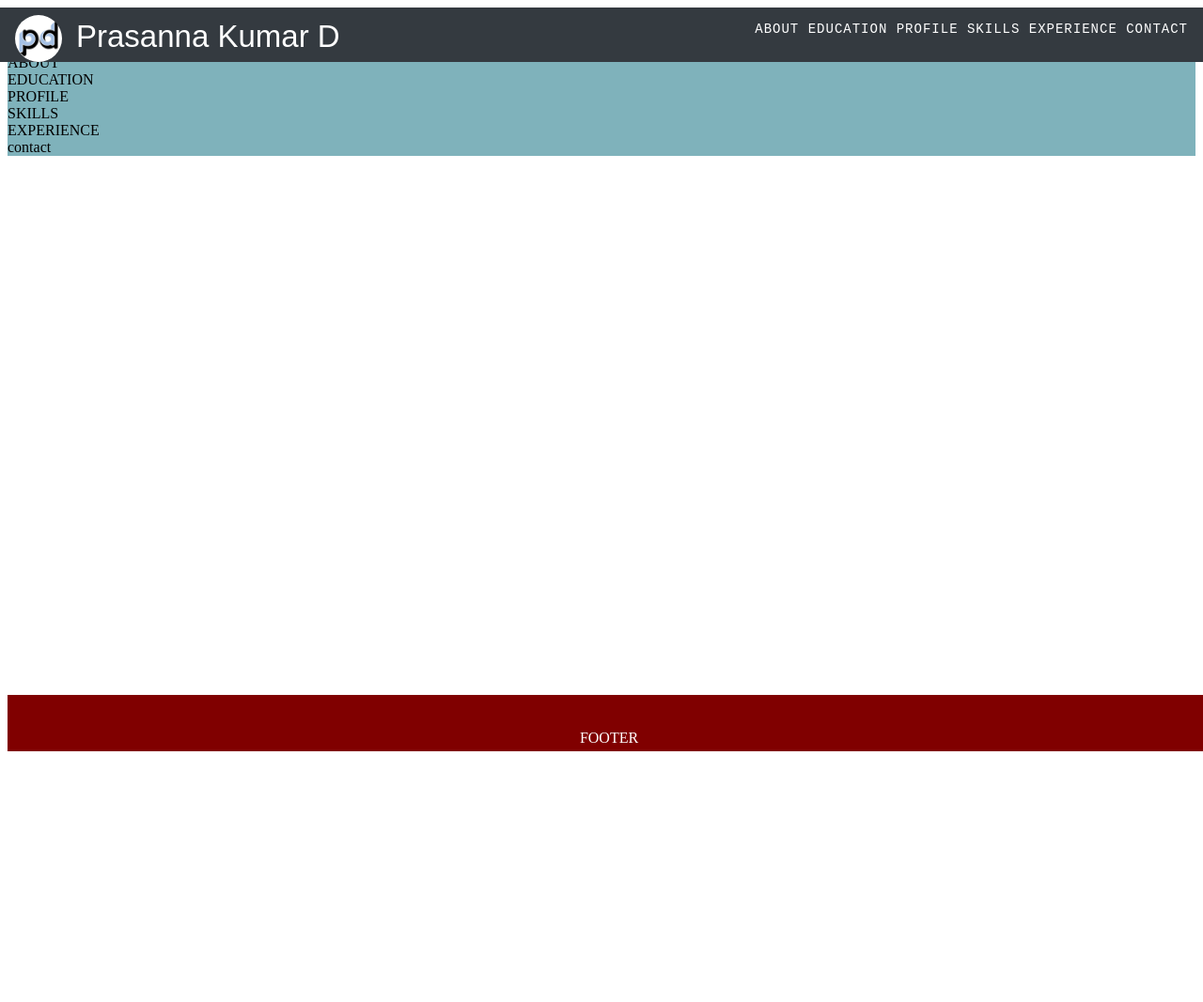
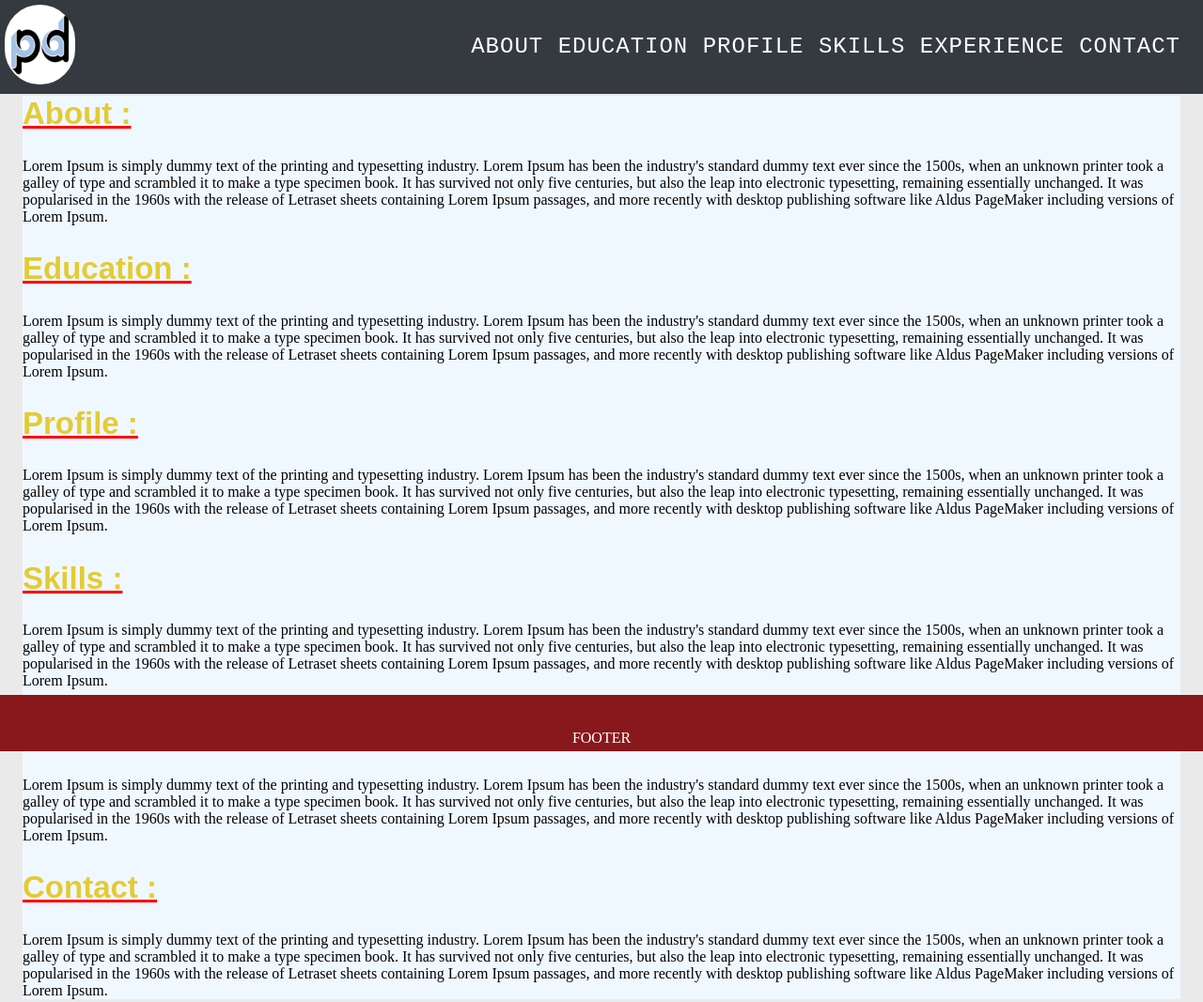
Before and after one commit to PrasannaDommalapati/portfolio, a website built with webpack: page index.html in a window 1280 px wide. Shown: the whole page at 94% size. Before the commit the page ends 800 px from the top, so only its background shows below. Built offline with Linux system fonts and the light colour scheme.

Commit message:
build command missing

```diff
--- a/index.html
+++ b/index.html
@@ -2,16 +2,21 @@
 <html lang="en">
 <head>
     <meta charset="UTF-8">
+    <link rel="stylesheet"
+          href="https://use.fontawesome.com/releases/v5.0.13/css/all.css"
+          integrity="sha384-DNOHZ68U8hZfKXOrtjWvjxusGo9WQnrNx2sqG0tfsghAvtVlRW3tvkXWZh58N9jp"
+          crossorigin="anonymous">
     <link rel="shortcut icon" href="src/assets/favicon.ico"/>
     <title>Prasanna KC Dommalapati</title>
 </head>
 <body>
 <div class="kcHeader">
-    <div class="logo">
-        <img src="src/assets/pd-logo.jpeg">
-        <div class="title">prasanna kumar d</div>
-    </div>
+    <img class="logo" src="src/assets/pd-logo.jpeg">
+    <div class="title">prasanna kumar d</div>
     <ul class="menu">
+        <div class="mobileMenu">
+            <i class="fas fa-bars"></i>
+        </div>
         <li>about</li>
         <li>education</li>
         <li>profile</li>
@@ -21,17 +26,63 @@
     </ul>
 </div>
 <div class="kcContainer">
-        <div class="about">about</div>
-        <div class="education">education</div>
-        <div class="profile">profile</div>
-        <div class="skills">skills</div>
-        <div class="experience">experience</div>
-        <div class="contact">contact</div>
+    <div class="about">
+        <h2>about :</h2>
+        <p>Lorem Ipsum is simply dummy text of the printing and typesetting industry. Lorem Ipsum has been the
+            industry's standard dummy text ever since the 1500s, when an unknown printer took a galley of type and
+            scrambled it to make a type specimen book. It has survived not only five centuries, but also the leap into
+            electronic typesetting, remaining essentially unchanged. It was popularised in the 1960s with the release of
+            Letraset sheets containing Lorem Ipsum passages, and more recently with desktop publishing software like
+            Aldus PageMaker including versions of Lorem Ipsum.</p>
+    </div>
+    <div class="education">
+        <h2>education :</h2>
+        <p>Lorem Ipsum is simply dummy text of the printing and typesetting industry. Lorem Ipsum has been the
+            industry's standard dummy text ever since the 1500s, when an unknown printer took a galley of type and
+            scrambled it to make a type specimen book. It has survived not only five centuries, but also the leap into
+            electronic typesetting, remaining essentially unchanged. It was popularised in the 1960s with the release of
+            Letraset sheets containing Lorem Ipsum passages, and more recently with desktop publishing software like
+            Aldus PageMaker including versions of Lorem Ipsum.</p>
+    </div>
+    <div class="profile">
+        <h2>profile :</h2>
+        <p>Lorem Ipsum is simply dummy text of the printing and typesetting industry. Lorem Ipsum has been the
+            industry's standard dummy text ever since the 1500s, when an unknown printer took a galley of type and
+            scrambled it to make a type specimen book. It has survived not only five centuries, but also the leap into
+            electronic typesetting, remaining essentially unchanged. It was popularised in the 1960s with the release of
+            Letraset sheets containing Lorem Ipsum passages, and more recently with desktop publishing software like
+            Aldus PageMaker including versions of Lorem Ipsum.</p>
+    </div>
+    <div class="skills">
+        <h2>skills :</h2>
+        <p>Lorem Ipsum is simply dummy text of the printing and typesetting industry. Lorem Ipsum has been the
+            industry's standard dummy text ever since the 1500s, when an unknown printer took a galley of type and
+            scrambled it to make a type specimen book. It has survived not only five centuries, but also the leap into
+            electronic typesetting, remaining essentially unchanged. It was popularised in the 1960s with the release of
+            Letraset sheets containing Lorem Ipsum passages, and more recently with desktop publishing software like
+            Aldus PageMaker including versions of Lorem Ipsum.</p>
+    </div>
+    <div class="experience">
+        <h2>experience :</h2>
+        <p>Lorem Ipsum is simply dummy text of the printing and typesetting industry. Lorem Ipsum has been the
+            industry's standard dummy text ever since the 1500s, when an unknown printer took a galley of type and
+            scrambled it to make a type specimen book. It has survived not only five centuries, but also the leap into
+            electronic typesetting, remaining essentially unchanged. It was popularised in the 1960s with the release of
+            Letraset sheets containing Lorem Ipsum passages, and more recently with desktop publishing software like
+            Aldus PageMaker including versions of Lorem Ipsum.</p>
+    </div>
+    <div class="contact">
+        <h2>contact :</h2>
+        <p>Lorem Ipsum is simply dummy text of the printing and typesetting industry. Lorem Ipsum has been the
+            industry's standard dummy text ever since the 1500s, when an unknown printer took a galley of type and
+            scrambled it to make a type specimen book. It has survived not only five centuries, but also the leap into
+            electronic typesetting, remaining essentially unchanged. It was popularised in the 1960s with the release of
+            Letraset sheets containing Lorem Ipsum passages, and more recently with desktop publishing software like
+            Aldus PageMaker including versions of Lorem Ipsum.</p>
+    </div>
 </div>
 <div class="kcFooter">
-    <div class="container">
-        <p>FOOTER</p>
-    </div>
+    <p>FOOTER</p>
 </div>
 <script src="dist/bundle.js" type="text/javascript"></script>
 </body>
--- a/package.json
+++ b/package.json
@@ -5,7 +5,8 @@
     "main": "index.js",
     "scripts": {
         "watch": "webpack",
-        "serve": "webpack-dev-server --watch --open --port 3000"
+        "serve": "webpack-dev-server --watch --open --port 3000",
+        "build": "webpack --mode production --config webpack.config.js"
     },
     "keywords": [
         "portfolio"
--- a/src/sass/_style.scss
+++ b/src/sass/_style.scss
@@ -1,66 +1,131 @@
+body {
+    background: #eaeaea;
+}
+
 .kcHeader {
     background-color: #343a40;
     position:         fixed;
     right:            0;
     left:             0;
-    padding:          0.5rem 1rem;
-
-    .logo img {
-        height:        50px;
-        width:         50px;
-        border-radius: 25px;
-        margin-right:  20px;
+    top:              0;
+    height:           100px;
+    .logo {
+        height:        85px;
+        width:         75px;
+        border-radius: 40px;
+        margin:        5px 20px 0 5px;
     }
-    .title, .menu {
-        color: #ffffff;
-    }
-    .logo .title {
-        font-family:    Jazz LET, fantasy;
-        font-size:      33px;
-        text-transform: capitalize;
-        margin-left:    65px;
-        margin-top:     -50px;
-
+    .title {
+        display: none;
     }
     .menu {
-        text-transform:  uppercase;
-        float:           right;
-        font-family:     Courier New, monospace;
-        font-size:       14px;
-        letter-spacing:  1px;
-        font-weight:     100;
-        list-style-type: none;
-        margin-top: -35px;
-        li {
-            display:         inline;
+        .mobileMenu i {
+            position:   relative;
+            float:      right;
+            right:      1em;
+            margin-top: -69px;
+            color:      #ffffff;
+            font-size:  3em;
         }
 
-        li:hover {
-            text-decoration: underline;
-            cursor: pointer;
+        li {
+            display: none;
         }
 
     }
 }
 
 .kcContainer {
-    background:  #7fb2bb;
-    padding-top: 50px;
-    .about, .education, .profile, .skills, .experience {
-        text-transform: uppercase;
+
+    margin: 6.4em 1em 4em 1em;
+    .about, .education, .profile, .skills, .experience, .contact {
+        h2 {
+            color:                 #e4cb34;
+            font-family:           Jazz LET, fantasy;
+            font-size:             33px;
+            text-transform:        capitalize;
+            text-decoration:       underline;
+            text-decoration-color: red;
+        }
+    }
+}
+
+.kcFooter {
+    background:  #88181b;
+    position:    fixed;
+    bottom:      0;
+    left:        0;
+    width:       100%;
+    height:      60px;
+    line-height: 60px;
+    p {
+        color:          white;
+        text-align:     center;
+        vertical-align: center;
+    }
+}
+
+@media screen and (min-width: 20em) {
+
+    .kcHeader {
+        .title {
+            display: none;
+        }
+    }
+
+    @media screen and (min-width: 40em) and (max-width: 70em) {
+        .kcHeader {
+
+            .title {
+                display:        block;
+                color:          #ffffff;
+                font-family:    Jazz LET, fantasy;
+                font-size:      33px;
+                text-transform: capitalize;
+                margin-left:    33%;
+                margin-top:     -8%;
+            }
+        }
+    }
+
+    .kcContainer {
+        background: aliceblue;
+    }
+
+    @media screen and (min-width: 70em) {
+
+        .kcHeader {
+            .title {
+                display: none;
+            }
+
+            .menu {
+                text-transform:  uppercase;
+                float:           right;
+                font-family:     Courier New, monospace;
+                font-size:       1.5em;
+                letter-spacing:  1px;
+                font-weight:     100;
+                list-style-type: none;
+                margin-top:      1.5em;
+                margin-right:    1em;
+
+                .mobileMenu i {
+                    display: none;
+                }
+
+                li {
+                    display: inline-flex;
+                    color:   #ffffff;
+                }
+
+                li:hover {
+                    text-decoration: underline;
+                    cursor:          pointer;
+                }
+
+            }
+        }
     }
 
 }
-
-.kcFooter {
-    background:  maroon;
-    position:    fixed;
-    bottom:      0;
-    width:       100%;
-    height:      60px;
-    line-height: 60px;
-    .container p {
-        color:      white;
-        text-align: center;
-    }
-}
```
Also changed, not shown: dist/bundle.js.
